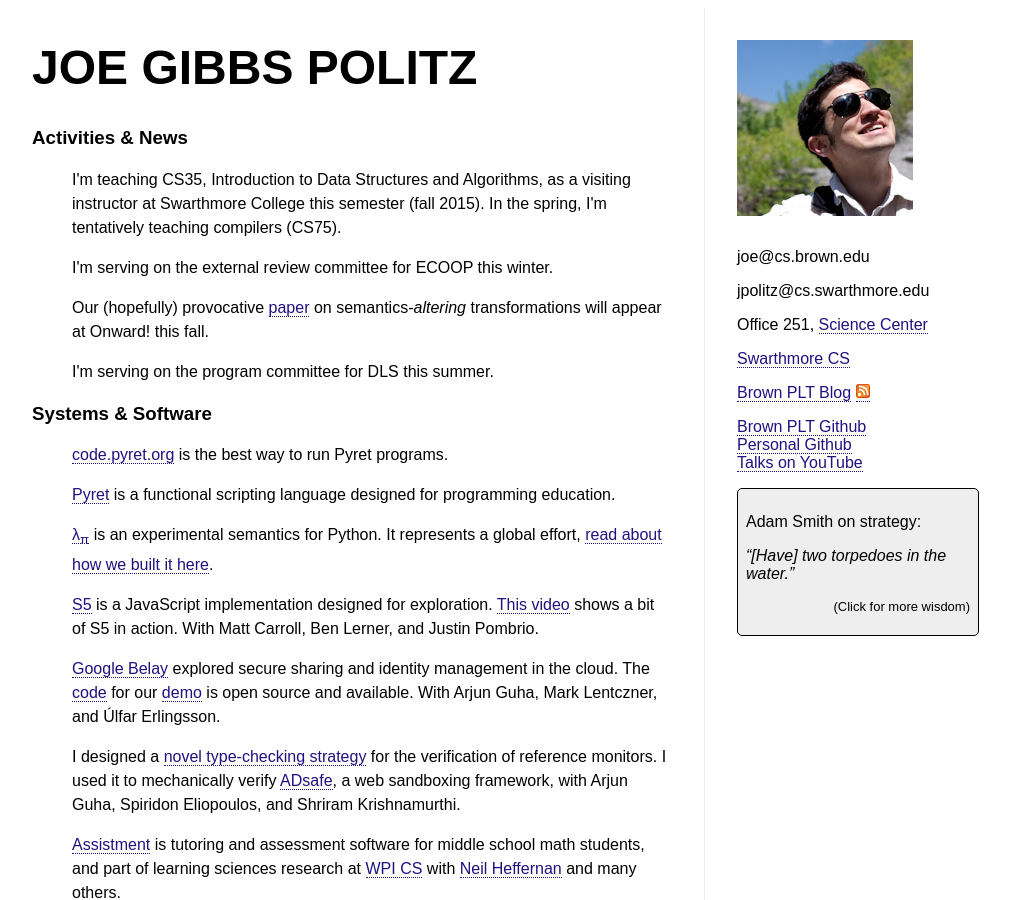
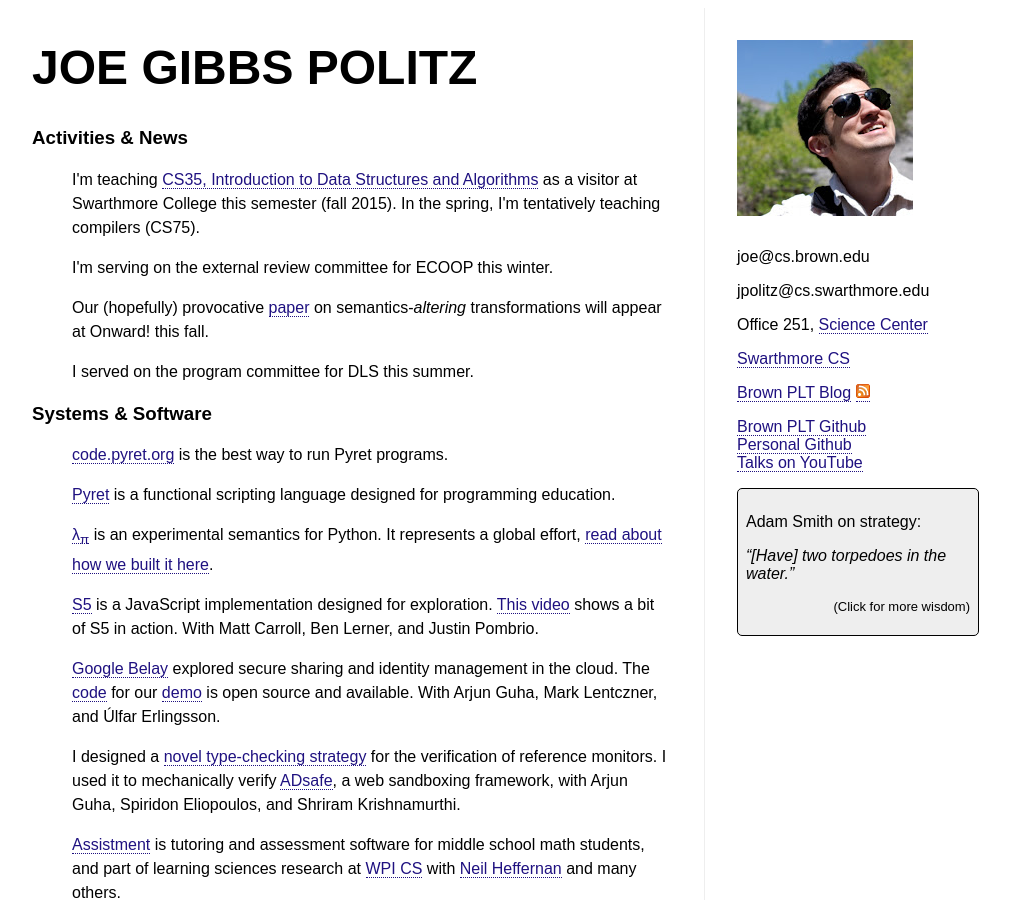
Before and after one commit to jpolitz/jpolitz.github.com, a Jekyll site: the page index.html, which Jekyll copies as it is, in a window 1280 px wide and 900 px high. Shown: the whole window, without its empty margins (56-1066 px from the left). Built offline with Jekyll 4.4.1, drawn with Linux system fonts in a browser that asks for light colours.

Commit message:
index.html

```diff
--- a/index.html
+++ b/index.html
@@ -55,8 +55,8 @@ max-width: 40em;'>
 <div style='line-height: 1.5em'>
 <ul>
 
-  <li>I'm teaching CS35, Introduction to Data Structures and Algorithms, as a
-  visiting instructor at Swarthmore
+  <li>I'm teaching <a href="http://cs.swarthmore.edu/~jpolitz/cs35/f15/">CS35,
+  Introduction to Data Structures and Algorithms</a> as a visitor at Swarthmore
   College this semester (fall 2015).  In the spring, I'm tentatively teaching
   compilers (CS75).</li>
 
@@ -67,7 +67,7 @@ max-width: 40em;'>
   on semantics-<em>altering</em> transformations will appear at Onward! this
   fall.</li>
 
-  <li>I'm serving on the program committee for DLS this summer.</li>
+  <li>I served on the program committee for DLS this summer.</li>
 
 
 </ul>
```
